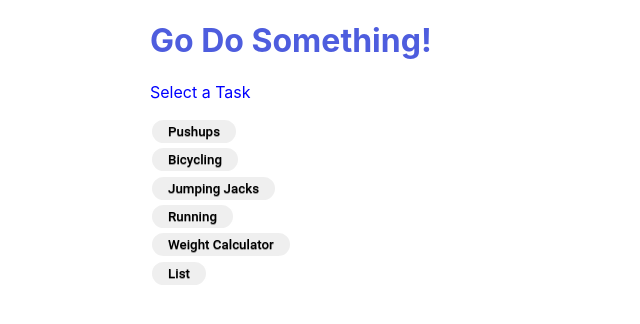
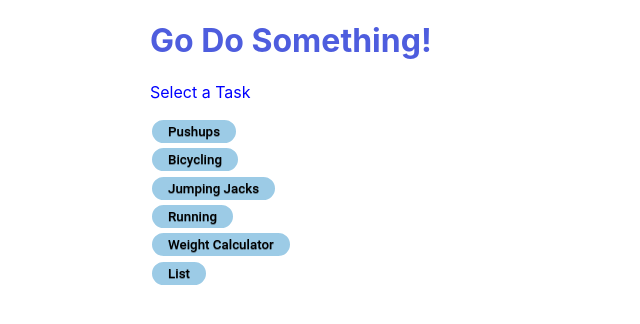
Before and after one commit to emily-foley/portfolio-1, a React (Create React App) app in the folder exercise-app/: page / in a window 1280 px wide. Shown: the top 324 px of the page, without its empty margins (0-640 px from the left). Built offline with nearby package versions, Linux system fonts and the light colour scheme.

Commit message:
March 20, 2022 3:59 PM

```diff
--- a/exercise-app/src/App.css
+++ b/exercise-app/src/App.css
@@ -64,6 +64,7 @@ html{
   text-shadow: 0 0.04em 0.04em rgba(0,0,0,0.35);
   text-align:center;
   transition: all 0.2s;
+  background-color:#9ccbe6;
   }
   .selectButtons{
   border-color: rgb(255, 255, 255);
```
